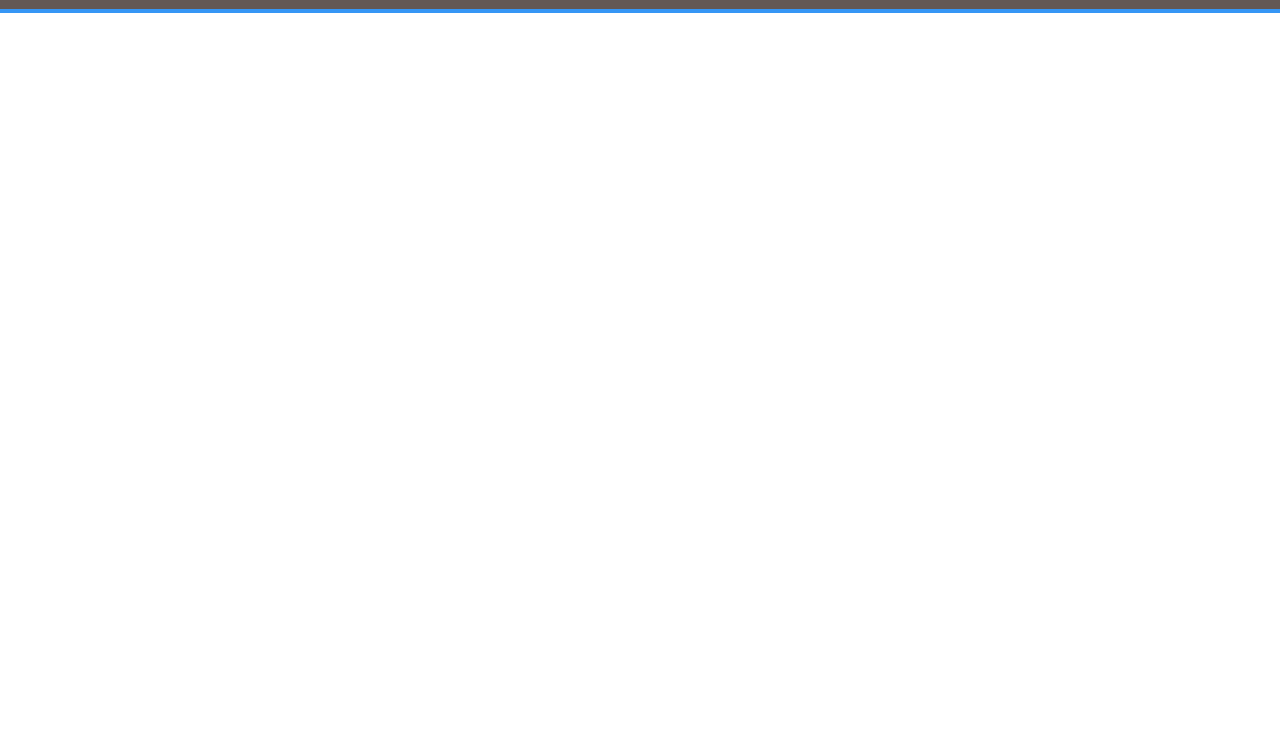
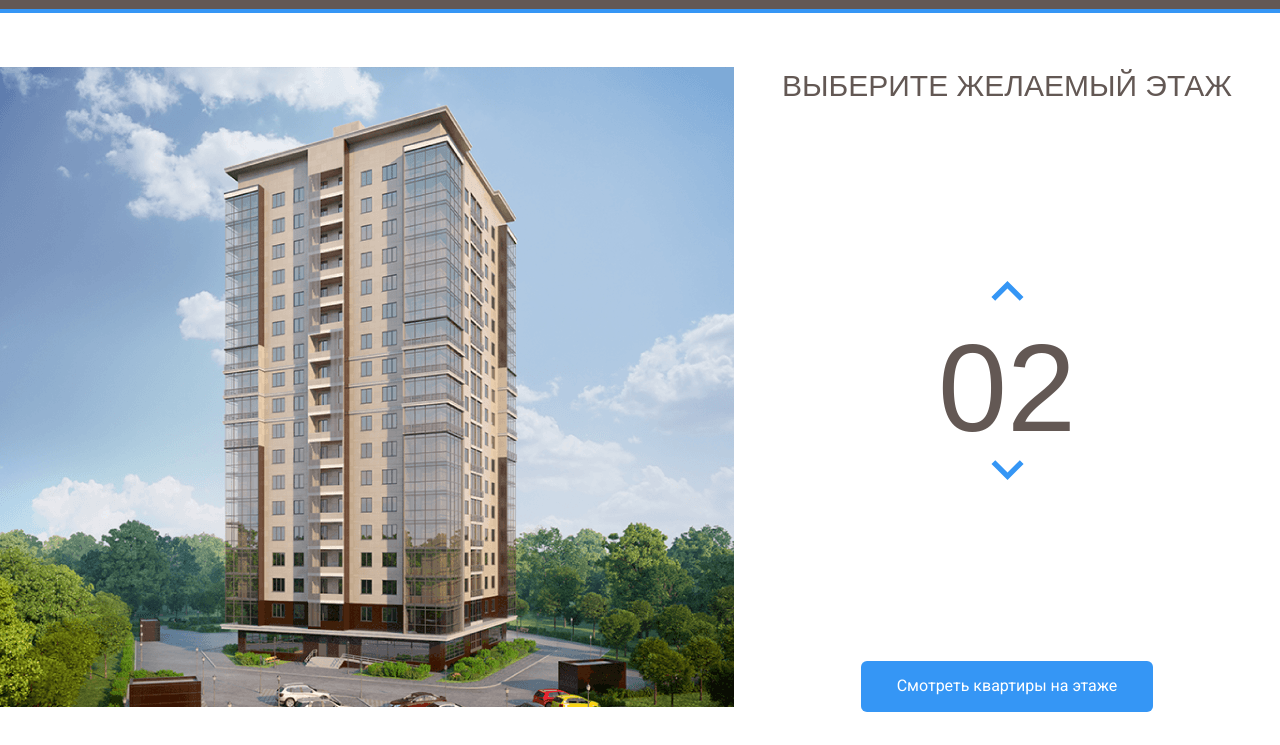
Before and after one commit to bigrichman7/melody, a plain HTML site: page index.html in a window 1280 px wide. Shown: the part 55-800 px from the top of the page. Drawn offline with Linux system fonts and the light colour scheme.

Commit message:
Урок 2

```diff
--- a/css/style.css
+++ b/css/style.css
@@ -1,3 +1,12 @@
+@font-face {
+	font-family: 'Bebas Neue';
+	src: local('Bebas Neue Regular'), local('BebasNeueRegular'),
+	url('../fonts/BebasNeueRegular.woff2') format('woff2'),
+	url('../fonts/BebasNeueRegular.woff') format('woff');
+	font-display: swap;
+}
+
+
 * {
 	box-sizing: border-box;
 }
@@ -56,3 +65,70 @@ body {
 	text-decoration: none;
 	color: #fff;
 }
+
+.main {
+	max-width: 1280px;
+	margin: auto;
+	padding-top: 54px;
+	display: flex;
+}
+
+.main-info {
+	flex-grow: 1;
+	text-align: center;
+	display: flex;
+	flex-direction: column;
+	align-items: center;
+	justify-content: space-between;
+}
+
+.home-img path {
+	opacity: 0;
+	cursor: pointer;
+}
+
+.home-img path:hover {
+	opacity: 1;
+}
+
+.counter-group {
+	display: flex;
+	flex-direction: column;
+	align-items: center;
+}
+
+.counter-button {
+	cursor: pointer;
+	border: none;
+	background-color: #fff;
+}
+
+.counter-arrow-down {
+	transform: rotate(180deg);
+}
+
+.main-title {
+	font-family: "Bebas Neue Regular", sans-serif;
+	font-weight: normal;
+	font-size: 30px;
+	line-height: 37px;
+	text-transform: uppercase;
+	color: #635854;
+	margin: 0;
+}
+
+.counter {
+	font-family: "Bebas Neue Regular", sans-serif;
+	color: #635854;
+	font-size: 124px;
+	margin-top: 10px;
+}
+
+.button-primary {
+	background-color: #3596f5;
+	border-radius: 6px;
+	color: #fff;
+	border: none;
+	padding: 16px 36px;
+	cursor: pointer;
+}
--- a/index.html
+++ b/index.html
@@ -39,5 +39,56 @@
 			</div>
 		</div>
 	</header>
+
+	<main class="main">
+		<div class="main-image">
+			<svg class="home-img" width="734"
+			height="640"
+			viewBox="0 0 734 640"
+			fill="none"
+			xmlns="http://www.w3.org/2000/svg"
+			xmlns:xlink="http://www.w3.org/1999/xlink">
+			<rect width="734" height="640" fill="url(#pattern0)"/>
+			<defs>
+				<pattern id="pattern0" patternContentUnits="objectBoundingBox" width="1" height="1">
+					<use xlink:href="#image0" transform="translate(-0.00408719) scale(0.0013624 0.0015625)"/>
+				</pattern>
+				<image id="image0" width="740" height="640" xlink:href="img/home.png"/>
+			</defs>
+			<path d="M222 527L442.8 535L512 521.3V543L443.5 562.7L222 551.7V527Z" fill="#3595F6" fill-opacity="0.75"/>
+			<path d="M223 526V501L443.3 504.3L513 501V521L443.7 534L223 526Z" fill="#3595F6" fill-opacity="0.75"/>
+			<path d="M223 500V475H444H513V498L445 505L223 500Z" fill="#3595F6" fill-opacity="0.75"/>
+			<path d="M223 476V451L444.3 447.3L512 454V476H444" fill="#3595F6" fill-opacity="0.75"/>
+			<path d="M223 450V424L444.5 420.7L513 431.7V453L444 446.3L223 450Z" fill="#3595F6" fill-opacity="0.75"/>
+			<path d="M222 423V399.3L443 387L514 410V431.3L443 419L222 423Z" fill="#3595F6" fill-opacity="0.75"/>
+			<path d="M222 401V376L444.2 359.7L514 388.3V409L443.7 387.3L222 401Z" fill="#3595F6" fill-opacity="0.75"/>
+			<path d="M222 376V351L444.5 330.7L514 367.3V388L442 359.3L222 376Z" fill="#3595F6" fill-opacity="0.75"/>
+			<path d="M222 350V326L445 301.3L514 345.3V367L444.7 329L222 350Z" fill="#3595F6" fill-opacity="0.75"/>
+			<path d="M222 325V301L444.5 272.3L514 323.3V344L443.7 301.7L222 325Z" fill="#3595F6" fill-opacity="0.75"/>
+			<path d="M221 301V277L443.3 244L514 303.3V323L444 272.3L221 301Z" fill="#3595F6" fill-opacity="0.75"/>
+			<path d="M222 276V252L443.2 217L513 281V302L444.3 243.7L222 276Z" fill="#3595F6" fill-opacity="0.75"/>
+			<path d="M222 252V227L444.3 189L513 259.3V280L444 216L222 252Z" fill="#3595F6" fill-opacity="0.75"/>
+			<path d="M222 226V201L442.8 157.3L513 236.3V259L444 185.7L222 226Z" fill="#3595F6" fill-opacity="0.75"/>
+			<path d="M223 202V177L443 129L513 214V237L442.3 157.7L223 202Z" fill="#3595F6" fill-opacity="0.75"/>
+			<path d="M222 177V152L441.8 100L513 192.3V215L443.3 128.7L222 177Z" fill="#3595F6" fill-opacity="0.75"/>
+			<path d="M222 152V126L444 69.3L513 171V192L443.7 100.3L222 152Z" fill="#3595F6" fill-opacity="0.75"/>
+		</svg>
+	</div>
+
+	<div class="main-info">
+		<h2 class="main-title">Выберите желаемый этаж</h2>
+		<div class="counter-group">
+			<button class="counter-button counter-up">
+				<img src="img/arrow.svg" alt="arrow-up" class="counter-arrow counter-arrow-up">
+			</button>
+			<span class="counter">02</span>
+			<button class="counter-button counter-down">
+				<img src="img/arrow.svg" alt="arrow-down" class="counter-arrow counter-arrow-down">
+			</button>
+		</div>
+		<button class="button button-primary">Смотреть квартиры на этаже</button>
+	</div>
+
+</main>
 </body>
 </html>
```
Also changed, not shown: fonts/BebasNeueRegular.woff (added), fonts/BebasNeueRegular.woff2 (added), img/Group 3.svg (added), img/arrow.svg (added), img/home.png (added).
